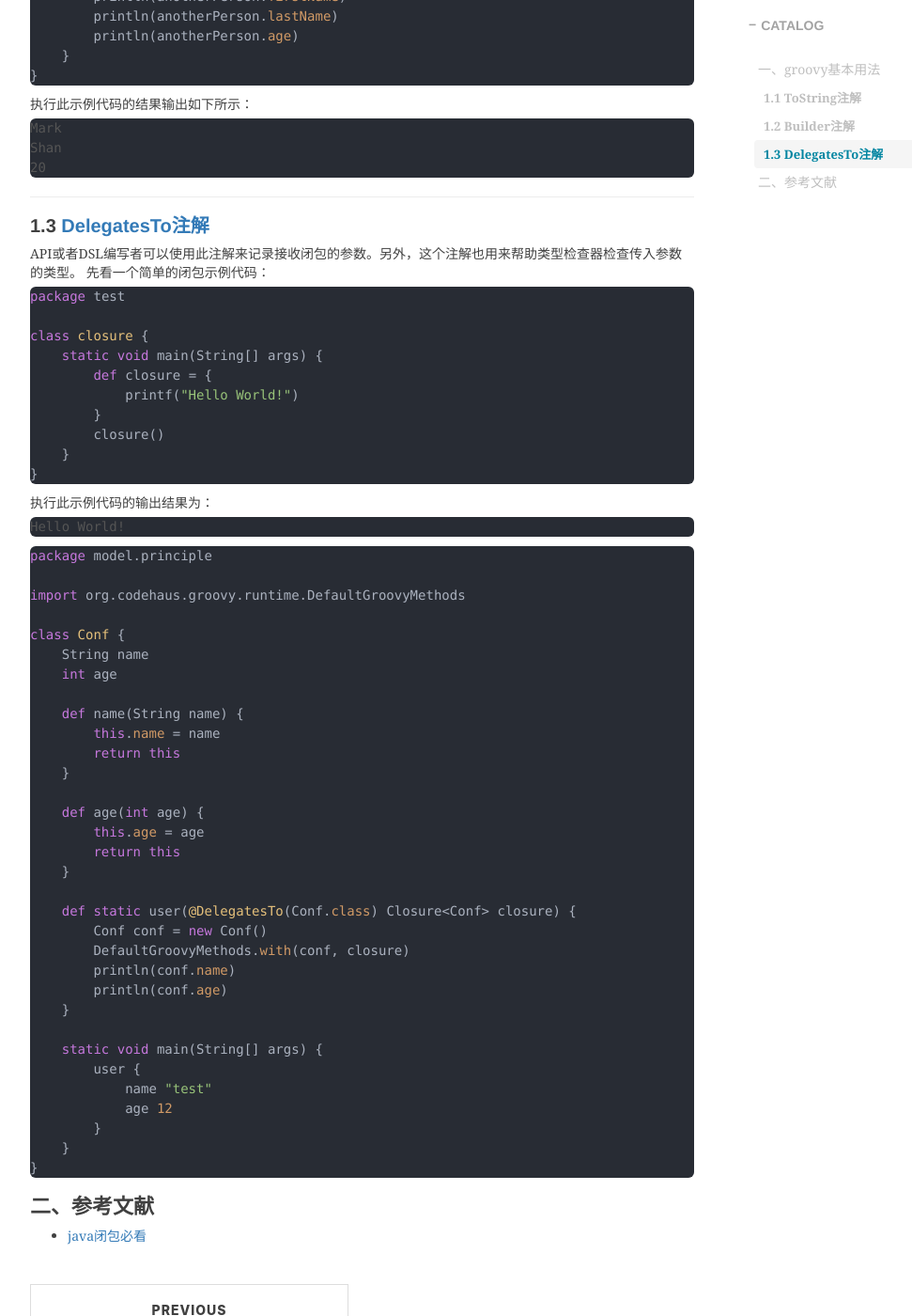
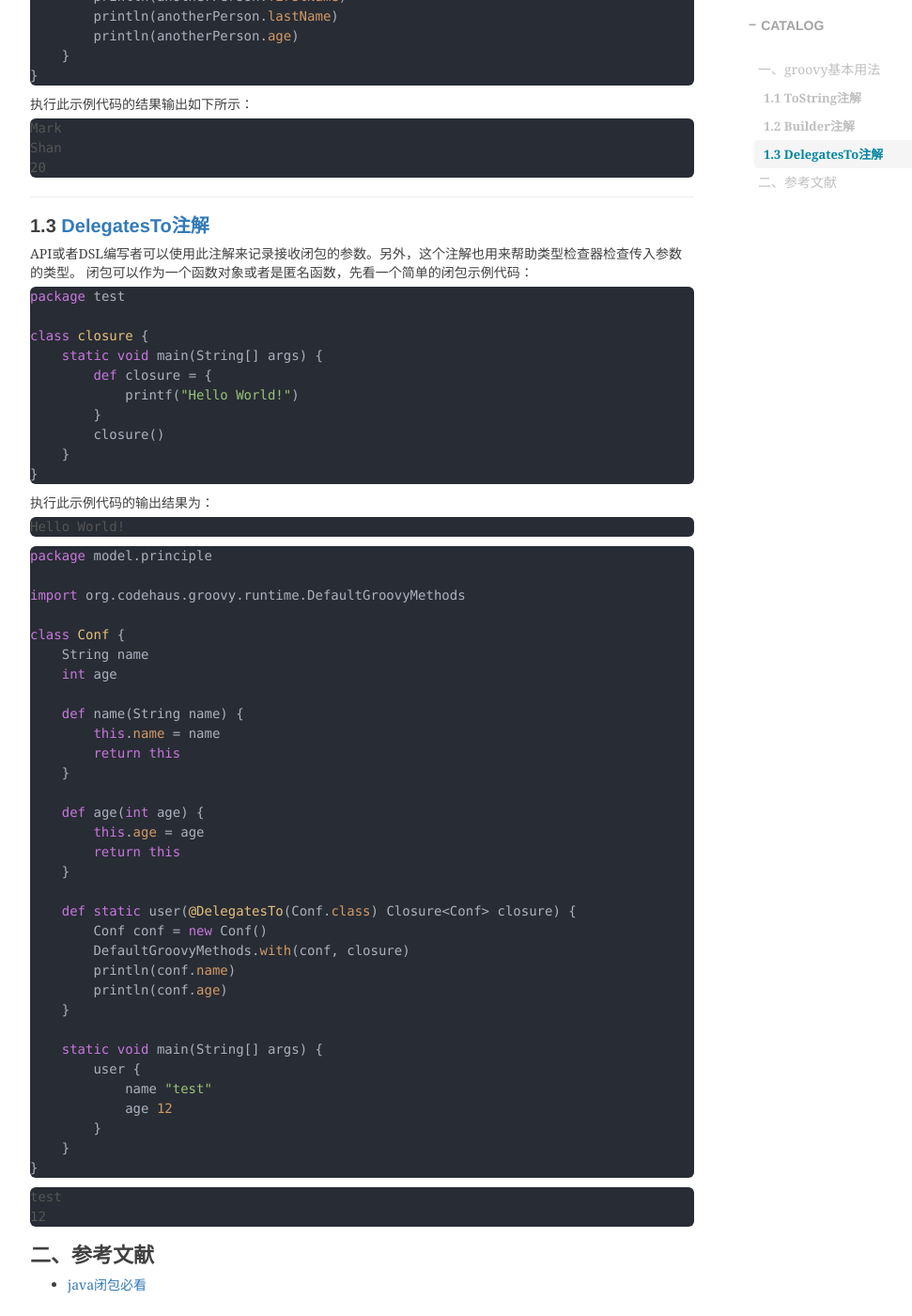
Before and after one commit to shihai1991/shihai1991.github.io, a Jekyll site: the page built from _posts/2023-03-01-groovy学习.md, in a window 1280 px wide and 1400 px high, scrolled down 1969 px. Shown: the whole window at 94% size, without its empty margins (233-1204 px from the left). Built offline with Jekyll 4.4.1, drawn with Linux system fonts in a browser that asks for light colours; nearby versions of some CDN libraries; comment, search, counter and statistics services are not loaded.

Commit message:
Update 2023-03-01-groovy学习.md

````diff
--- a/_posts/2023-03-01-groovy学习.md
+++ b/_posts/2023-03-01-groovy学习.md
@@ -93,7 +93,7 @@ Shan
 
 ## 1.3 [DelegatesTo注解](https://docs.groovy-lang.org/next/html/gapi/groovy/lang/DelegatesTo.html)
 API或者DSL编写者可以使用此注解来记录接收闭包的参数。另外，这个注解也用来帮助类型检查器检查传入参数的类型。
-先看一个简单的闭包示例代码：
+闭包可以作为一个函数对象或者是匿名函数，先看一个简单的闭包示例代码：
 ```groovy
 package test
 
@@ -144,5 +144,9 @@ class Conf {
     }
 }
 ```
+```
+test
+12
+```
 # 二、参考文献
 - [java闭包必看](https://zhuanlan.zhihu.com/p/357864072)
````
